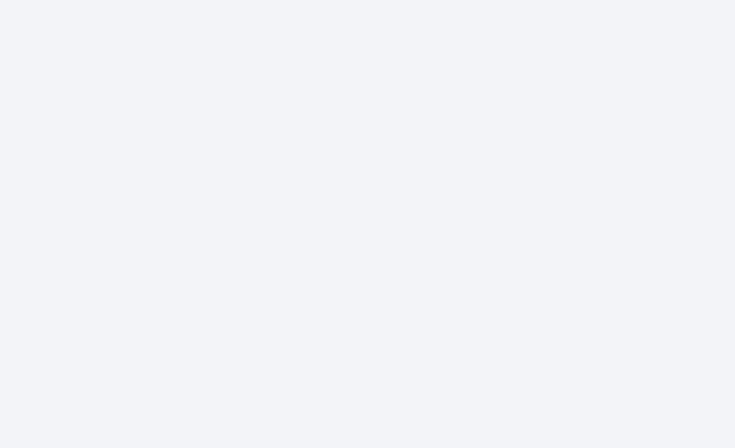
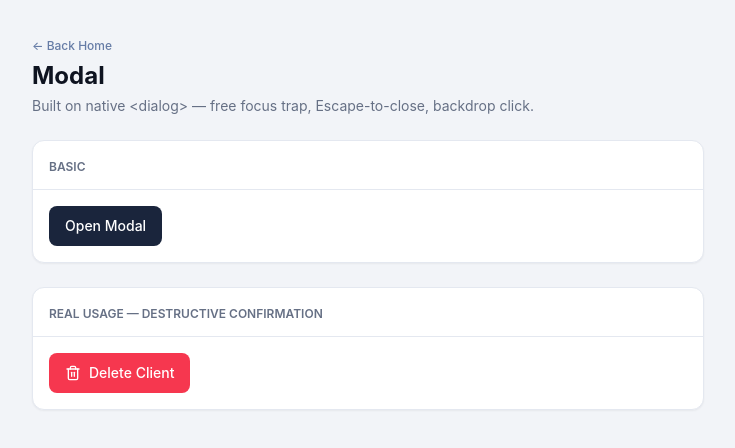
Before and after one commit to Nehemiah51000/icore-sms-design-system, a React (Vite) app: page /modal in a window 1280 px wide. Before the commit this address had no page. Shown: the top 448 px of the page, without its empty margins (0-735 px from the left). Built offline with nearby package versions, Linux system fonts and the light colour scheme.

Commit message:
FEAT: add Modal detail page with confirmation-dialog example and wire into home gallery

```diff
--- a/src/App.tsx
+++ b/src/App.tsx
@@ -7,6 +7,7 @@ import { InputPage } from './pages/InputPage';
 import { StatusBadgePage } from './pages/StatusBadgePage';
 import { SelectPage } from './pages/SelectPage';
 import { TablePage } from './pages/TablePage';
+import { ModalPage } from './pages/ModalPage';
 
 function App() {
   return (
@@ -19,6 +20,7 @@ function App() {
       <Route path='/status-badge' element={<StatusBadgePage />} />
       <Route path='/select' element={<SelectPage />} />
       <Route path='/table' element={<TablePage />} />
+      <Route path='/modal' element={<ModalPage />} />
     </Routes>
   );
 }
--- a/src/pages/Home.tsx
+++ b/src/pages/Home.tsx
@@ -18,7 +18,7 @@ export function Home() {
           />
           <div>
             <h1 className='text-lg sm:text-xl font-semibold text-text-main'>
-              ICORE Design System
+              ICORE SMS Design System
             </h1>
             <p className='text-xs text-text-muted'>
               Shared components for the Admin Dashboard and Client Portal
@@ -131,6 +131,18 @@ export function Home() {
                 </div>
               }
             />
+
+            <PreviewCard
+              title='Modal'
+              status='stable'
+              description='Native dialog-based, focus-trapped, with footer slot'
+              to='/modal'
+              preview={
+                <div className='text-xs text-text-muted'>
+                  Click "View" to see it live
+                </div>
+              }
+            />
           </div>
         </section>
       </main>
--- /dev/null
+++ b/src/pages/ModalPage.tsx
@@ -0,0 +1,100 @@
+import { useState } from 'react';
+import { Link } from 'react-router-dom';
+import { Trash2 } from 'lucide-react';
+import { Modal } from '../ui/Modal/Modal';
+import { Button } from '../ui/Button/Button';
+import { Card, CardHeader, CardBody } from '../ui/Card/Card';
+
+export function ModalPage() {
+  const [basicOpen, setBasicOpen] = useState(false);
+  const [confirmOpen, setConfirmOpen] = useState(false);
+  const [deleting, setDeleting] = useState(false);
+
+  function handleDelete() {
+    setDeleting(true);
+    setTimeout(() => {
+      setDeleting(false);
+      setConfirmOpen(false);
+    }, 1200);
+  }
+
+  return (
+    <div className='min-h-screen bg-bg-base text-text-main p-4 sm:p-8'>
+      <header className='mb-6'>
+        <Link
+          to='/'
+          className='text-xs font-medium text-navy-400 hover:underline'>
+          ← Back Home
+        </Link>
+        <h1 className='text-xl sm:text-2xl font-bold mt-1'>Modal</h1>
+        <p className='text-sm text-text-muted mt-1'>
+          Built on native &lt;dialog&gt; — free focus trap, Escape-to-close,
+          backdrop click.
+        </p>
+      </header>
+
+      <div className='space-y-6 max-w-2xl'>
+        <Card>
+          <CardHeader>
+            <span className='text-xs font-semibold uppercase text-text-muted'>
+              Basic
+            </span>
+          </CardHeader>
+          <CardBody>
+            <Button onClick={() => setBasicOpen(true)}>Open Modal</Button>
+          </CardBody>
+        </Card>
+
+        <Card>
+          <CardHeader>
+            <span className='text-xs font-semibold uppercase text-text-muted'>
+              Real usage — destructive confirmation
+            </span>
+          </CardHeader>
+          <CardBody>
+            <Button variant='destructive' onClick={() => setConfirmOpen(true)}>
+              <Trash2 className='h-4 w-4' /> Delete Client
+            </Button>
+          </CardBody>
+        </Card>
+      </div>
+
+      <Modal
+        open={basicOpen}
+        onClose={() => setBasicOpen(false)}
+        title='Basic Modal'>
+        <p className='text-sm text-text-main'>
+          This is a basic modal with a title and body content only.
+        </p>
+      </Modal>
+
+      <Modal
+        open={confirmOpen}
+        onClose={() => setConfirmOpen(false)}
+        title='Delete this client?'
+        size='sm'
+        footer={
+          <>
+            <Button
+              variant='secondary'
+              onClick={() => setConfirmOpen(false)}
+              disabled={deleting}>
+              Cancel
+            </Button>
+            <Button
+              variant='destructive'
+              onClick={handleDelete}
+              loading={deleting}>
+              Delete
+            </Button>
+          </>
+        }>
+        <p className='text-sm text-text-main'>
+          This will permanently remove <strong>TestUserNesh</strong> and cannot
+          be undone. They still won't be deletable if they have existing
+          transaction history.
+        </p>
+      </Modal>
+    </div>
+  );
+}
```
